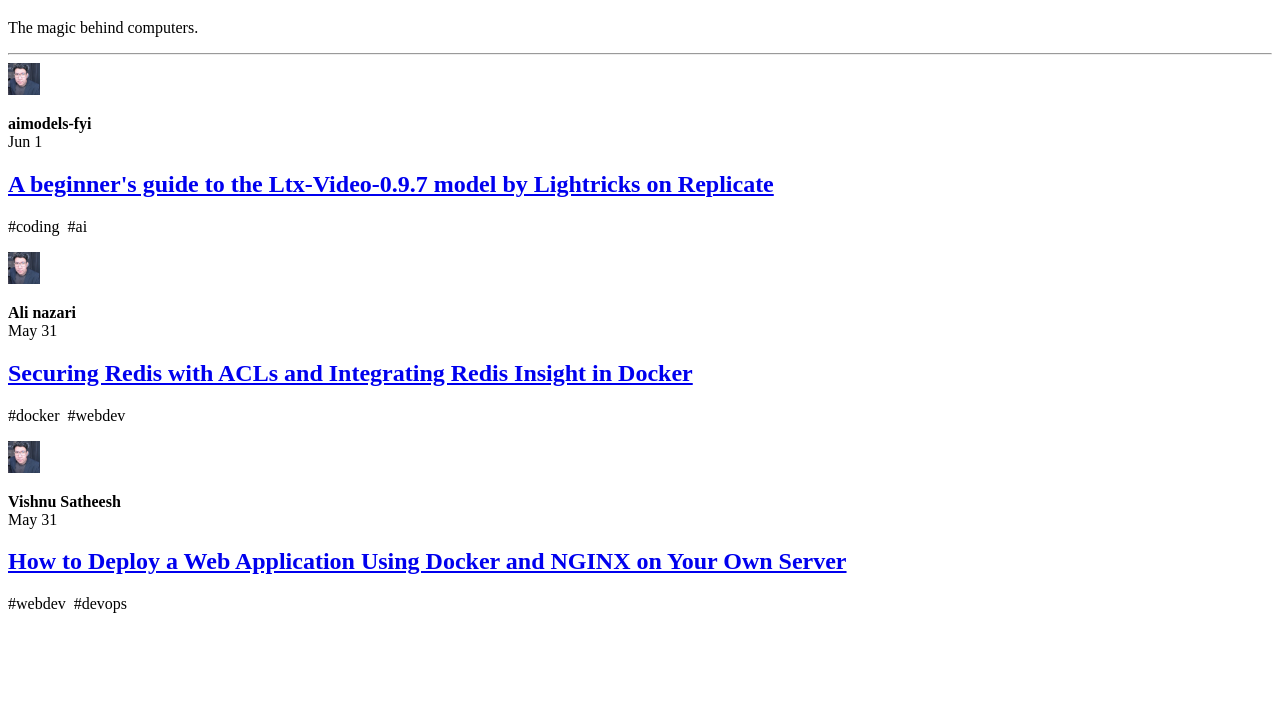
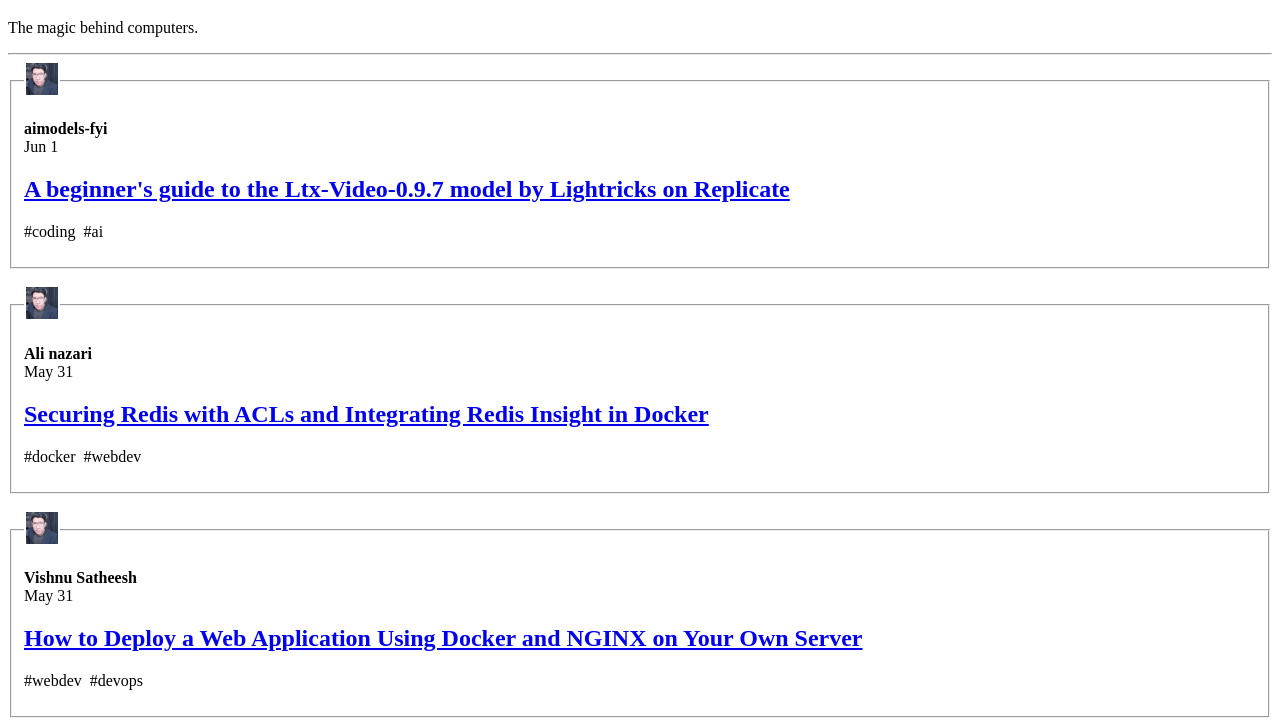
Before and after one commit to sihitamdaribarat/ifs24036-p1, a plain HTML site: page blog.html in a window 1280 px wide. Shown: the part 97-823 px from the top of the page. Before the commit the page ends 800 px from the top, so only its background shows below. Drawn offline with Linux system fonts and the light colour scheme.

Commit message:
fix blog

```diff
--- a/blog.html
+++ b/blog.html
@@ -27,32 +27,42 @@
 
         <!-- Artikel Blog 1 -->
         <article>
-            <img src="Image/profile.jpeg" width="32" height="32" alt="Profil aimodels-fyi">
-            <div>
+            <fieldset>
+                <legend>
+                    <img src="Image/profile.jpeg" width="32" height="32" alt="Profil aimodels-fyi">
+                </legend>
                 <p><strong>aimodels-fyi</strong><br /><span>Jun 1</span></p>
                 <h2><a href="blog-detail.html">A beginner's guide to the Ltx-Video-0.9.7 model by Lightricks on Replicate</a></h2>
                 <p><span>#coding</span>&nbsp;&nbsp;<span>#ai</span></p>
-            </div>
+            </fieldset>
         </article>
+
+        <br>
 
         <!-- Artikel Blog 2 -->
         <article>
-            <img src="Image/profile.jpeg" width="32" height="32" alt="Profil Ali nazari">
-            <div>
+            <fieldset>
+                <legend>
+                    <img src="Image/profile.jpeg" width="32" height="32" alt="Profil Ali nazari">
+                </legend>
                 <p><strong>Ali nazari</strong><br /><span>May 31</span></p>
                 <h2><a href="blog-detail.html">Securing Redis with ACLs and Integrating Redis Insight in Docker</a></h2>
                 <p><span>#docker</span>&nbsp;&nbsp;<span>#webdev</span></p>
-            </div>
+            </fieldset>
         </article>
+
+        <br>
 
         <!-- Artikel Blog 3 -->
         <article>
-            <img src="Image/profile.jpeg" width="32" height="32" alt="Profil Vishnu Satheesh">
-            <div>
+            <fieldset>
+                <legend>
+                    <img src="Image/profile.jpeg" width="32" height="32" alt="Profil Vishnu Satheesh">
+                </legend>
                 <p><strong>Vishnu Satheesh</strong><br /><span>May 31</span></p>
                 <h2><a href="blog-detail.html">How to Deploy a Web Application Using Docker and NGINX on Your Own Server</a></h2>
                 <p><span>#webdev</span>&nbsp;&nbsp;<span>#devops</span></p>
-            </div>
+            </fieldset>
         </article>
     </main>
 
```
